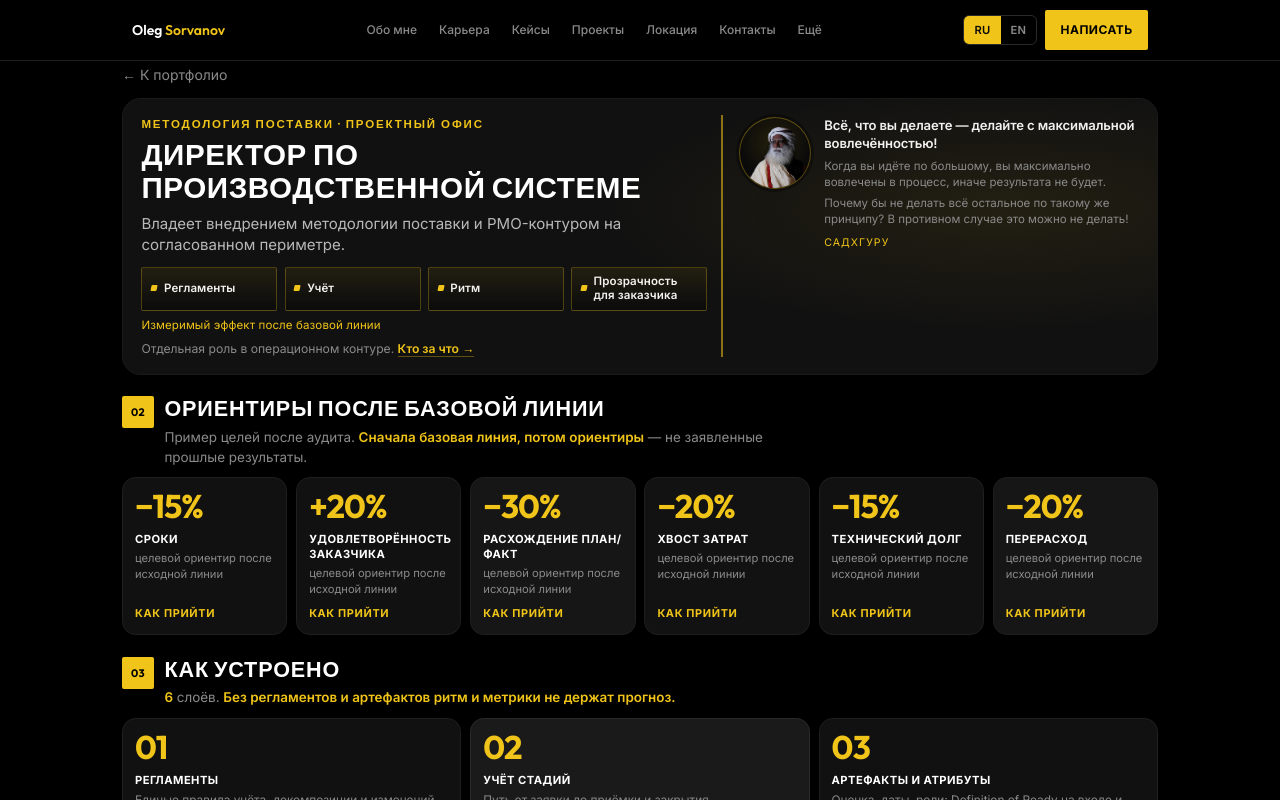
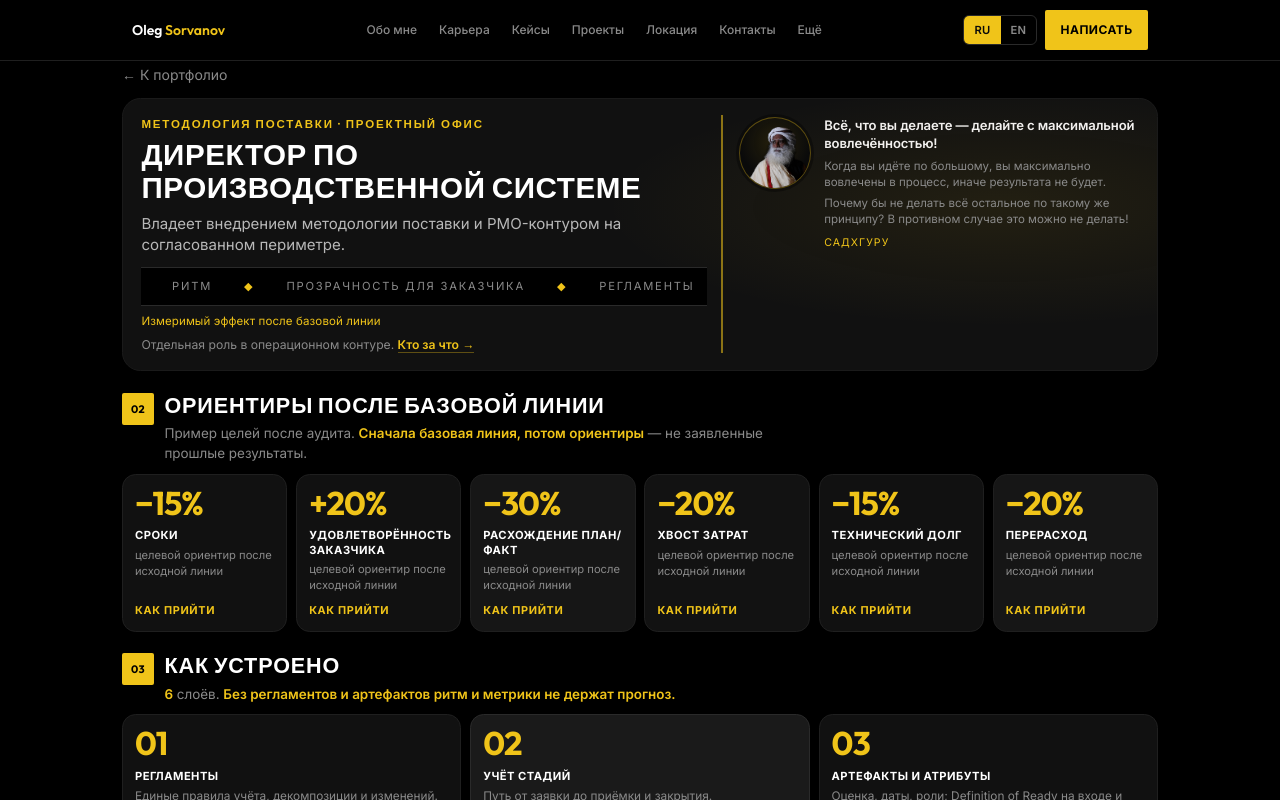
Before and after one commit to puholet-sketch/oleg-sorvanov, a Next.js app: page /project-office in a window 1280 px wide. Shown: the top 800 px of the page. Built offline with nearby package versions, Linux system fonts and the light colour scheme.

Commit message:
feat(project-office): reuse portfolio Marquee for hero pillars
Replace static pillar cards with the shared ticker (yellow diamonds, border lines, pause on hover, reduced-motion static row).

```diff
--- a/src/app/globals.css
+++ b/src/app/globals.css
@@ -389,52 +389,12 @@ a.glass-card:hover {
   color: var(--po-body);
 }
 
-.project-office-theme .po-pillars {
-  margin: 0.7rem 0 0;
-  padding: 0;
-  list-style: none;
-  display: grid;
-  grid-template-columns: repeat(2, minmax(0, 1fr));
-  gap: 0.4rem;
-}
-
-@media (min-width: 640px) {
-  .project-office-theme .po-pillars {
-    grid-template-columns: repeat(4, minmax(0, 1fr));
-    gap: 0.45rem;
-  }
-}
-
-.project-office-theme .po-pillars__item {
-  display: flex;
-  align-items: center;
-  gap: 0.4rem;
-  min-height: 2.35rem;
-  padding: 0.45rem 0.55rem;
-  border: 1px solid rgba(240, 196, 25, 0.28);
-  border-radius: 2px;
-  background: linear-gradient(180deg, rgba(240, 196, 25, 0.08) 0%, rgba(0, 0, 0, 0.35) 100%);
-}
-
-.project-office-theme .po-pillars__dot {
-  flex: 0 0 auto;
-  width: 0.4rem;
-  height: 0.4rem;
-  border-radius: 1px;
-  background: var(--po-gold);
-  transform: skewX(-12deg);
-}
-
-.project-office-theme .po-pillars__label {
-  font-size: 0.72rem;
-  font-weight: 600;
-  line-height: 1.2;
-  letter-spacing: 0.01em;
-  color: #f3f1ef;
+.project-office-theme .po-pillars-marquee {
+  margin: 0.75rem 0 0;
 }
 
 .project-office-theme .po-pillars__caption {
-  margin: 0.45rem 0 0;
+  margin: 0.5rem 0 0;
   font-size: 0.72rem;
   line-height: 1.35;
   color: var(--po-gold);
@@ -2329,12 +2289,40 @@ a.glass-card:hover {
   animation: marquee 28s linear infinite;
 }
 
+.marquee:hover {
+  animation-play-state: paused;
+}
+
+.marquee.marquee--static {
+  animation: none;
+  width: 100%;
+  max-width: 100%;
+  flex-wrap: wrap;
+  justify-content: center;
+  row-gap: 0.45rem;
+}
+
 @keyframes marquee {
   from {
     transform: translateX(0);
   }
   to {
     transform: translateX(-50%);
+  }
+}
+
+@media (prefers-reduced-motion: reduce) {
+  .marquee {
+    animation: none;
+    width: 100%;
+    max-width: 100%;
+    flex-wrap: wrap;
+    justify-content: center;
+    row-gap: 0.45rem;
+  }
+
+  .marquee .marquee__group:last-child {
+    display: none;
   }
 }
 
--- a/src/components/marquee.tsx
+++ b/src/components/marquee.tsx
@@ -1,6 +1,9 @@
 "use client";
 
-const items = [
+import { useReducedMotion } from "framer-motion";
+import { cn } from "@/lib/utils";
+
+const DEFAULT_ITEMS = [
   "VFOS B2B",
   "VirtuDrive",
   "РГС Ипотека",
@@ -14,18 +17,68 @@ const items = [
   "AI / Cursor",
 ];
 
-export function Marquee() {
-  const row = [...items, ...items];
+type MarqueeProps = {
+  items?: string[];
+  className?: string;
+  "aria-label"?: string;
+};
+
+/** Repeat short lists so the strip stays wider than typical viewports. */
+function expandItems(items: string[], minCount = 8): string[] {
+  if (items.length >= minCount) return items;
+  const out: string[] = [];
+  while (out.length < minCount) out.push(...items);
+  return out;
+}
+
+function MarqueeGroup({
+  items,
+  ariaHidden,
+}: {
+  items: string[];
+  ariaHidden?: boolean;
+}) {
+  return (
+    <div
+      className="marquee__group inline-flex items-center gap-8"
+      aria-hidden={ariaHidden || undefined}
+    >
+      {items.map((item, i) => (
+        <span key={`${item}-${i}`} className="inline-flex items-center gap-8">
+          <span className="text-voltage" aria-hidden>
+            ◆
+          </span>
+          <span className="text-muted">{item}</span>
+        </span>
+      ))}
+    </div>
+  );
+}
+
+export function Marquee({
+  items = DEFAULT_ITEMS,
+  className,
+  "aria-label": ariaLabel,
+}: MarqueeProps) {
+  const reducedMotion = useReducedMotion();
+  const loop = reducedMotion ? items : expandItems(items);
 
   return (
-    <section className="overflow-hidden border-y border-[#2a2a2a] bg-void text-mist">
-      <div className="marquee gap-8 py-2.5 text-[0.7rem] tracking-[0.16em] uppercase">
-        {row.map((item, i) => (
-          <span key={`${item}-${i}`} className="inline-flex items-center gap-8">
-            <span className="text-voltage">◆</span>
-            <span className="text-muted">{item}</span>
-          </span>
-        ))}
+    <section
+      className={cn(
+        "overflow-hidden border-y border-[#2a2a2a] bg-void text-mist",
+        className,
+      )}
+      aria-label={ariaLabel}
+    >
+      <div
+        className={cn(
+          "marquee gap-8 py-2.5 text-[0.7rem] tracking-[0.16em] uppercase",
+          reducedMotion && "marquee--static",
+        )}
+      >
+        <MarqueeGroup items={loop} />
+        {!reducedMotion ? <MarqueeGroup items={loop} ariaHidden /> : null}
       </div>
     </section>
   );
--- a/src/components/project-office-page.tsx
+++ b/src/components/project-office-page.tsx
@@ -3,6 +3,7 @@
 import Link from "next/link";
 import { useState } from "react";
 import { FadeUp } from "@/components/motion";
+import { Marquee } from "@/components/marquee";
 import { SiteFooter } from "@/components/site-footer";
 import { SiteHeader } from "@/components/site-header";
 import { useI18n } from "@/lib/i18n";
@@ -49,17 +50,15 @@ export function ProjectOfficePage() {
                   ? "Владеет внедрением методологии поставки и PMO-контуром на согласованном периметре."
                   : "Owns delivery methodology rollout and the PMO contour across the agreed perimeter."}
               </p>
-              <ul className="po-pillars" aria-label={lang === "ru" ? "Четыре столпа" : "Four pillars"}>
-                {(lang === "ru"
-                  ? ["Регламенты", "Учёт", "Ритм", "Прозрачность для заказчика"]
-                  : ["Rules", "Tracking", "Cadence", "Customer visibility"]
-                ).map((label) => (
-                  <li key={label} className="po-pillars__item">
-                    <span className="po-pillars__dot" aria-hidden />
-                    <span className="po-pillars__label">{label}</span>
-                  </li>
-                ))}
-              </ul>
+              <Marquee
+                className="po-pillars-marquee"
+                aria-label={lang === "ru" ? "Четыре столпа" : "Four pillars"}
+                items={
+                  lang === "ru"
+                    ? ["Регламенты", "Учёт", "Ритм", "Прозрачность для заказчика"]
+                    : ["Rules", "Tracking", "Cadence", "Customer visibility"]
+                }
+              />
               <p className="po-pillars__caption">
                 {lang === "ru"
                   ? "Измеримый эффект после базовой линии"
```
